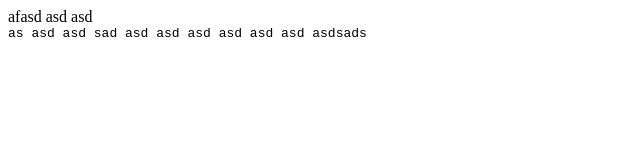
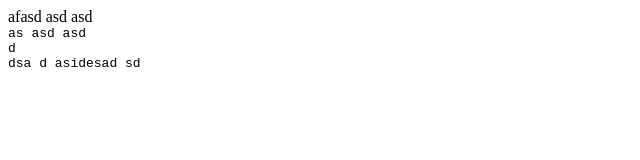
Before and after one commit to waltermolina/proyecto1, a plain HTML site: page index.html in a window 1280 px wide. Shown: the whole page, without its empty margins (0-640 px from the left). Drawn offline with Linux system fonts and the light colour scheme.

Commit message:
sadsadsadsdsds

```diff
--- a/index.html
+++ b/index.html
@@ -6,15 +6,15 @@ asd
     <datagrid>
       <datagrid>asd
         asd
-        sad
-        asd
-        asd
-        asd
-        asd
-        asd
-        asd
-        asdsads
       </datagrid>
     </datagrid>
   </aside>
+
+  d
+  <aside>dsa
+    d
+    asidesad
+    sd
+
+  </aside>
 </samp>
```
